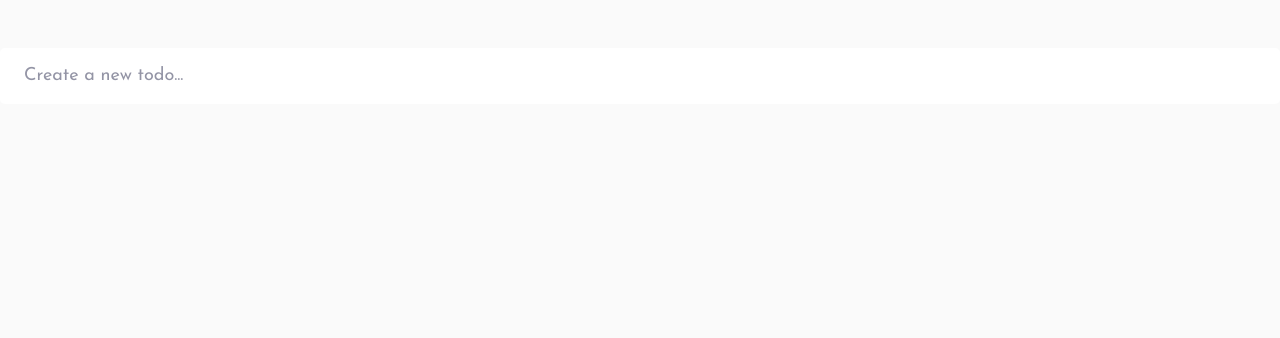
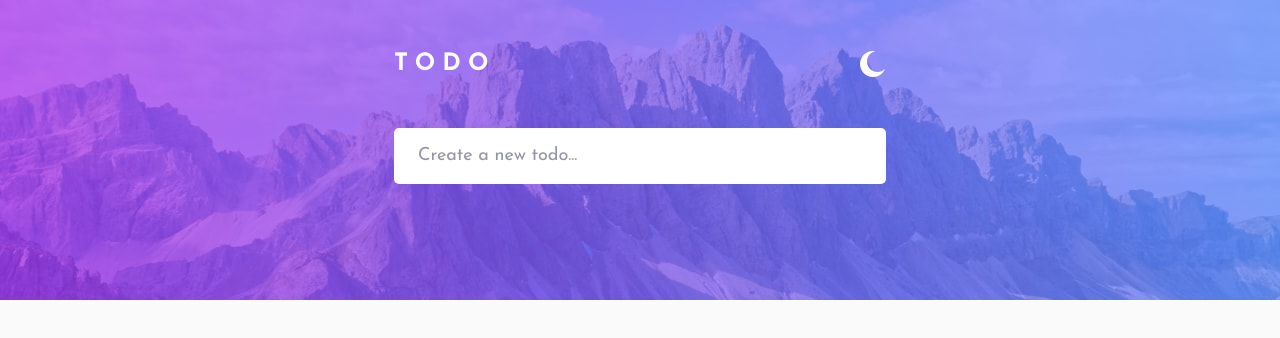
Before and after one commit to dev-rome/FM-Todo-App, a React (Vite) app: page / in a window 1280 px wide. Shown: the top 338 px of the page. Built offline with nearby package versions, Linux system fonts and the light colour scheme.

Commit message:
import components along with css styles

```diff
--- a/src/App.tsx
+++ b/src/App.tsx
@@ -3,6 +3,7 @@ import { v4 as uuidv4 } from "uuid";
 import type { TodoItems } from "./types";
 import TodoForm from "./components/TodoForm";
 import TodoList from "./components/TodoList";
+import Header from "./components/Header";
 
 function App() {
   const [todos, setTodos] = useState<TodoItems[]>([]);
@@ -29,9 +30,10 @@ function App() {
   };
 
   return (
-    <>
     <main>
-        <div>
+      <div className="bg-hero absolute -z-10 h-[200px] w-full bg-cover bg-no-repeat md:h-[300px]"></div>
+      <Header />
+      <div className="mx-auto max-w-[540px] px-6">
         <TodoForm addTodos={addTodo} />
         <TodoList
           todos={todos}
@@ -40,7 +42,6 @@ function App() {
         />
       </div>
     </main>
-    </>
   );
 }
 
```
Lines whose indentation alone changed are shown as unchanged.
